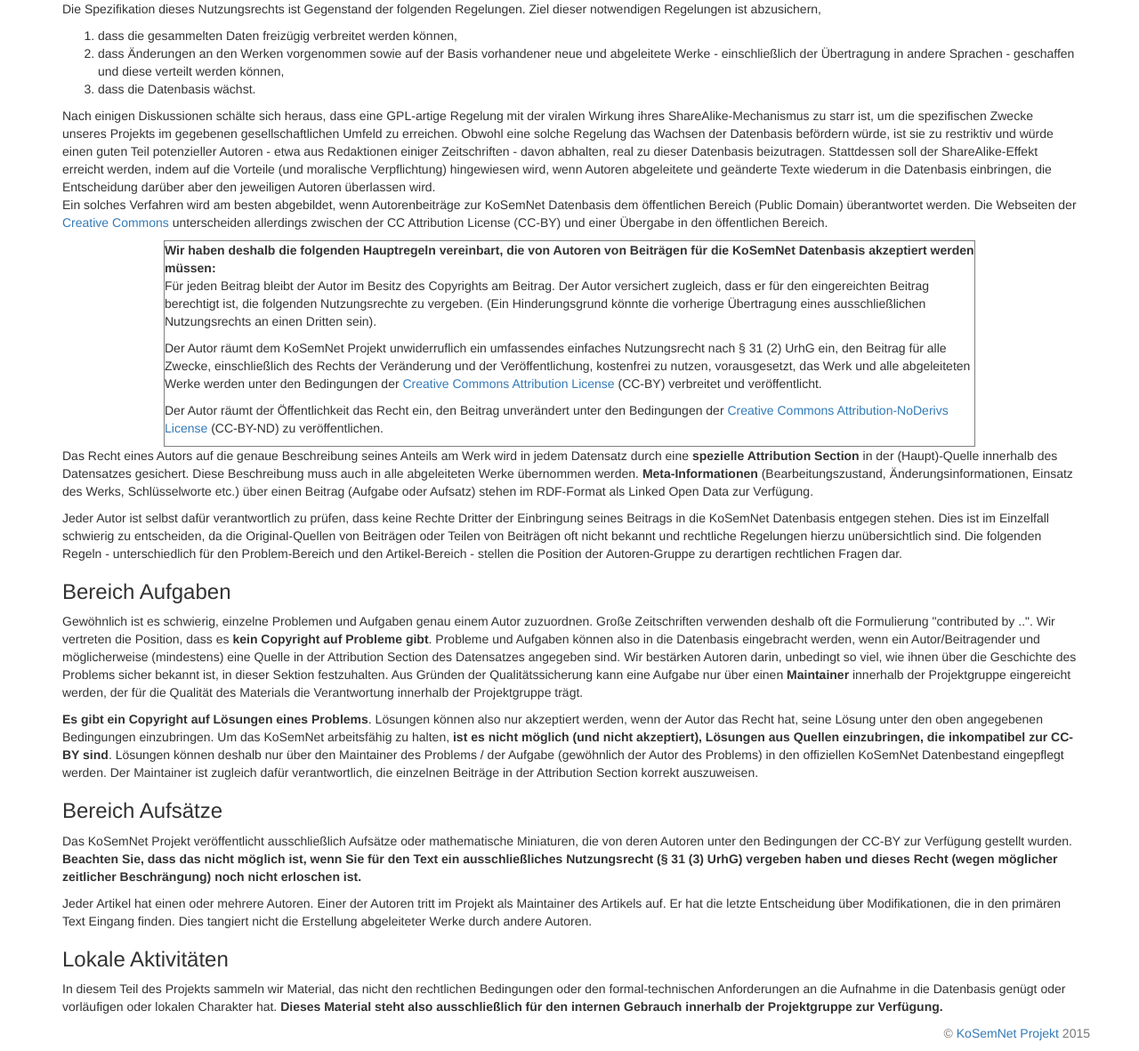
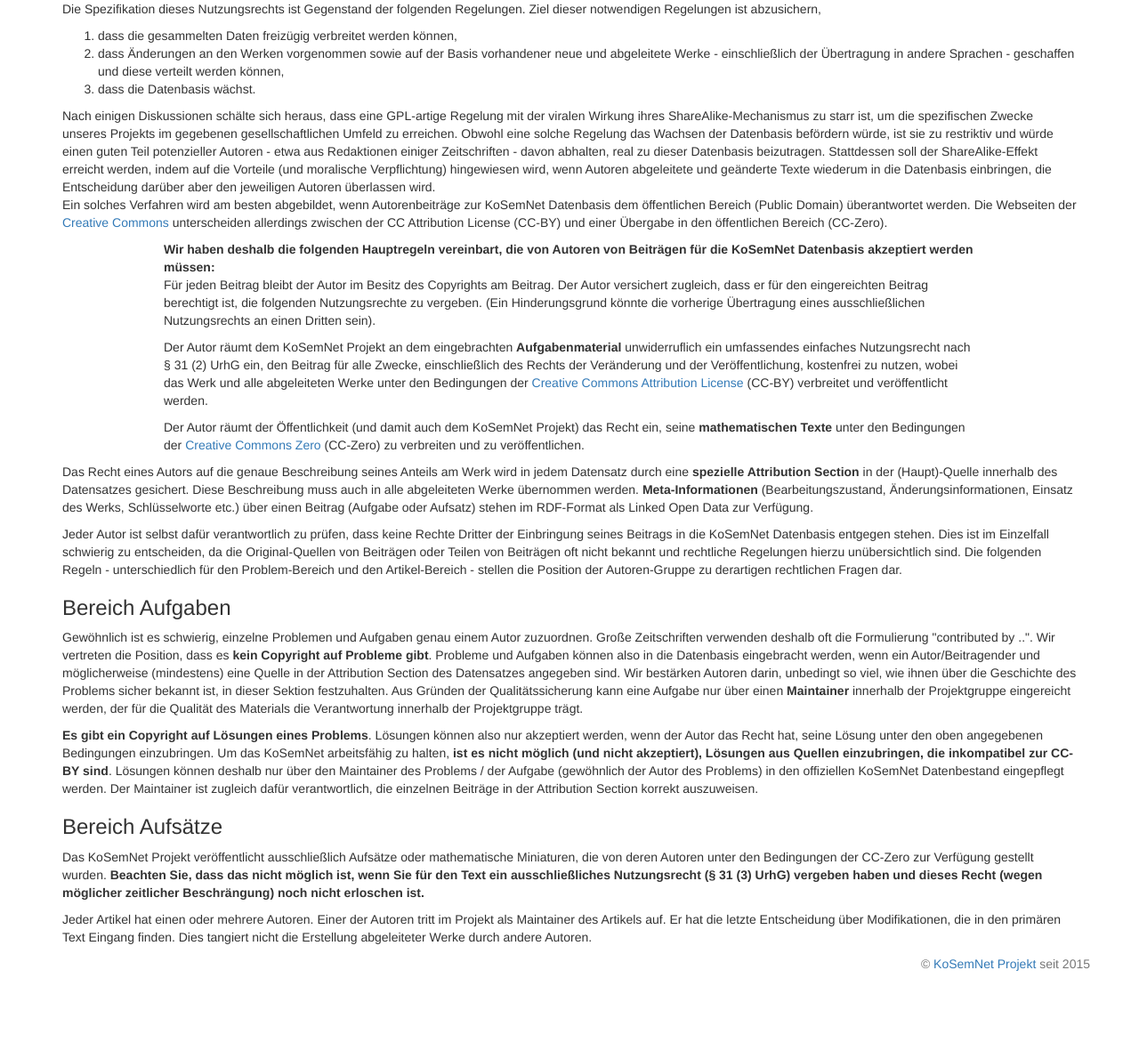
Before and after one commit to Mathematikolympiade/Mathe-Texte, a PHP site: page /LegalIssues.php in a window 1280 px wide. Shown: the part 744-1925 px from the top of the page at 89% size. After the commit the page ends 1835 px from the top, so only its background shows below. Run offline with PHP 8.4, Linux system fonts and the light colour scheme.

Commit message:
Webdarstellung angepasst

```diff
--- a/web/ArticleList.php
+++ b/web/ArticleList.php
@@ -51,6 +51,10 @@ function fix($s) {
   return $s;
 }
 
+function createLink($s) {
+    return str_replace("file://rdf/","pdf/",$s);
+}
+
 function displayArtikel($v,$personen) {
   $title=$v->get("dcterms:title");
   $uri=fix($v->getURI());
@@ -59,7 +63,7 @@ function displayArtikel($v,$personen) {
   $audience=fix($v->get("dcterms:audience"));
   $abstract=$v->get("dcterms:abstract");
   $author=getAutoren($v,$personen);
-  $asPDF=$v->get("ksn:availableAsPDF");
+  $asPDF=createLink($v->get("ksn:availableAsPDF"));
   $out='
 <div class="row"><div  class="col-sm-12">
 <h3><a href="'.$asPDF.'">'.$uri.'</a>: '.$title.'</h3></div></div>
--- a/web/LegalIssues.php
+++ b/web/LegalIssues.php
@@ -2,6 +2,7 @@
 /**
  * User: Hans-Gert Gräbe
  * Date: 2016-05-27
+ * Last Update: 2020-05-14
  */
 
 include_once("layout.php");
@@ -64,9 +65,9 @@ wird.
 KoSemNet Datenbasis dem öffentlichen Bereich (Public Domain) überantwortet
 werden.  Die Webseiten der <a href="http://www.creativecommons.org">Creative
 Commons</a> unterscheiden allerdings zwischen der CC Attribution License
-(CC-BY) und einer Übergabe in den öffentlichen Bereich.
+(CC-BY) und einer Übergabe in den öffentlichen Bereich (CC-Zero).
 
-<p><table border width="80%" cellspacing="12" cellpadding="70" align="center">
+<p><table width="80%" cellspacing="12" cellpadding="70" align="center">
 <tr><td>
 <b>Wir haben deshalb die folgenden Hauptregeln vereinbart, die von Autoren von
 Beiträgen für die KoSemNet Datenbasis akzeptiert werden müssen:</b>
@@ -77,18 +78,21 @@ berechtigt ist, die folgenden Nutzungsrechte zu vergeben. (Ein Hinderungsgrund
 könnte die vorherige Übertragung eines ausschließlichen Nutzungsrechts an
 einen Dritten sein).
 
-<p>Der Autor räumt dem KoSemNet Projekt unwiderruflich ein umfassendes
-einfaches Nutzungsrecht nach § 31 (2) UrhG ein, den Beitrag für alle Zwecke,
-einschließlich des Rechts der Veränderung und der Veröffentlichung, kostenfrei
-zu nutzen, vorausgesetzt, das Werk und alle abgeleiteten Werke werden unter
-den Bedingungen
-der <a href="http://creativecommons.org/licenses/by/3.0/deed.de" >Creative
-Commons Attribution License</a> (CC-BY) verbreitet und veröffentlicht.
+<p>Der Autor räumt dem KoSemNet Projekt an dem
+  eingebrachten <strong>Aufgabenmaterial</strong> unwiderruflich ein
+  umfassendes einfaches Nutzungsrecht nach § 31 (2) UrhG ein, den Beitrag für
+  alle Zwecke, einschließlich des Rechts der Veränderung und der
+  Veröffentlichung, kostenfrei zu nutzen, wobei das Werk und alle abgeleiteten
+  Werke unter den Bedingungen
+  der <a href="http://creativecommons.org/licenses/by/3.0/deed.de" >Creative
+  Commons Attribution License</a> (CC-BY) verbreitet und veröffentlicht
+  werden.
 
-<p>Der Autor räumt der Öffentlichkeit das Recht ein, den Beitrag unverändert
-unter den Bedingungen
-der <a href="http://creativecommons.org/licenses/by-nd/3.0/deed.de" >Creative
-Commons Attribution-NoDerivs License</a> (CC-BY-ND) zu veröffentlichen.
+<p>Der Autor räumt der Öffentlichkeit (und damit auch dem KoSemNet Projekt)
+  das Recht ein, seine <strong>mathematischen Texte</strong> unter den
+  Bedingungen
+  der <a href="http://creativecommons.org/publicdomain/zero/1.0/deed.de"
+  >Creative Commons Zero</a> (CC-Zero) zu verbreiten und zu veröffentlichen.
 </table>
 
 <p>Das Recht eines Autors auf die genaue Beschreibung seines Anteils am Werk
@@ -136,23 +140,15 @@ Attribution Section korrekt auszuweisen.
 
 <p>Das KoSemNet Projekt veröffentlicht ausschließlich Aufsätze oder
 mathematische Miniaturen, die von deren Autoren unter den Bedingungen der
-CC-BY zur Verfügung gestellt wurden.  <b>Beachten Sie, dass das nicht möglich
-ist, wenn Sie für den Text ein ausschließliches Nutzungsrecht (§ 31 (3) UrhG)
-vergeben haben und dieses Recht (wegen möglicher zeitlicher Beschrängung) noch
-nicht erloschen ist.</b>
+CC-Zero zur Verfügung gestellt wurden.  <b>Beachten Sie, dass das nicht
+möglich ist, wenn Sie für den Text ein ausschließliches Nutzungsrecht (§ 31
+(3) UrhG) vergeben haben und dieses Recht (wegen möglicher zeitlicher
+Beschrängung) noch nicht erloschen ist.</b>
 
 <p>Jeder Artikel hat einen oder mehrere Autoren. Einer der Autoren tritt im
 Projekt als Maintainer des Artikels auf. Er hat die letzte Entscheidung über
 Modifikationen, die in den primären Text Eingang finden. Dies tangiert nicht
 die Erstellung abgeleiteter Werke durch andere Autoren.
-
-<h3>Lokale Aktivitäten</h3>
-
-<p>In diesem Teil des Projekts sammeln wir Material, das nicht den rechtlichen
-Bedingungen oder den formal-technischen Anforderungen an die Aufnahme in die
-Datenbasis genügt oder vorläufigen oder lokalen Charakter hat. <b>Dieses
-Material steht also ausschließlich für den internen Gebrauch innerhalb der
-Projektgruppe zur Verfügung.</b>
 
    </div>
 </div>
--- a/web/layout.php
+++ b/web/layout.php
@@ -2,6 +2,7 @@
 /**
  * User: Hans-Gert Gräbe
  * Date: 2015-07-26
+ * Last Update: 2020-05-14
  */
 
 function pageHeader() {
@@ -74,7 +75,8 @@ function pageFooter() {
 
   <div class="container">
     <div class="footer" align="right">
-        <p class="text-muted">&copy; <a href="http://lsgm.de/KoSemNet/index.php">KoSemNet Projekt</a> 2015 </p>
+        <p class="text-muted">&copy; <a href="http://lsgm.de/KoSemNet/index.php">KoSemNet
+        Projekt</a> seit 2015 </p>
     </div>
   </div>
   <!-- jQuery (necessary for Bootstrap JavaScript plugins) -->
```
Also changed, not shown: web/EditionRules.php (+5 -3 lines), web/MetaInformations.php (+5 -19 lines), web/Overview.php (+10 -19 lines), web/TechnicalIssues.php (+6 -3 lines), web/index.php (+20 -20 lines), web/images/CC-0.png (added), web/images/CC-BY.png (added), 1 other file.
